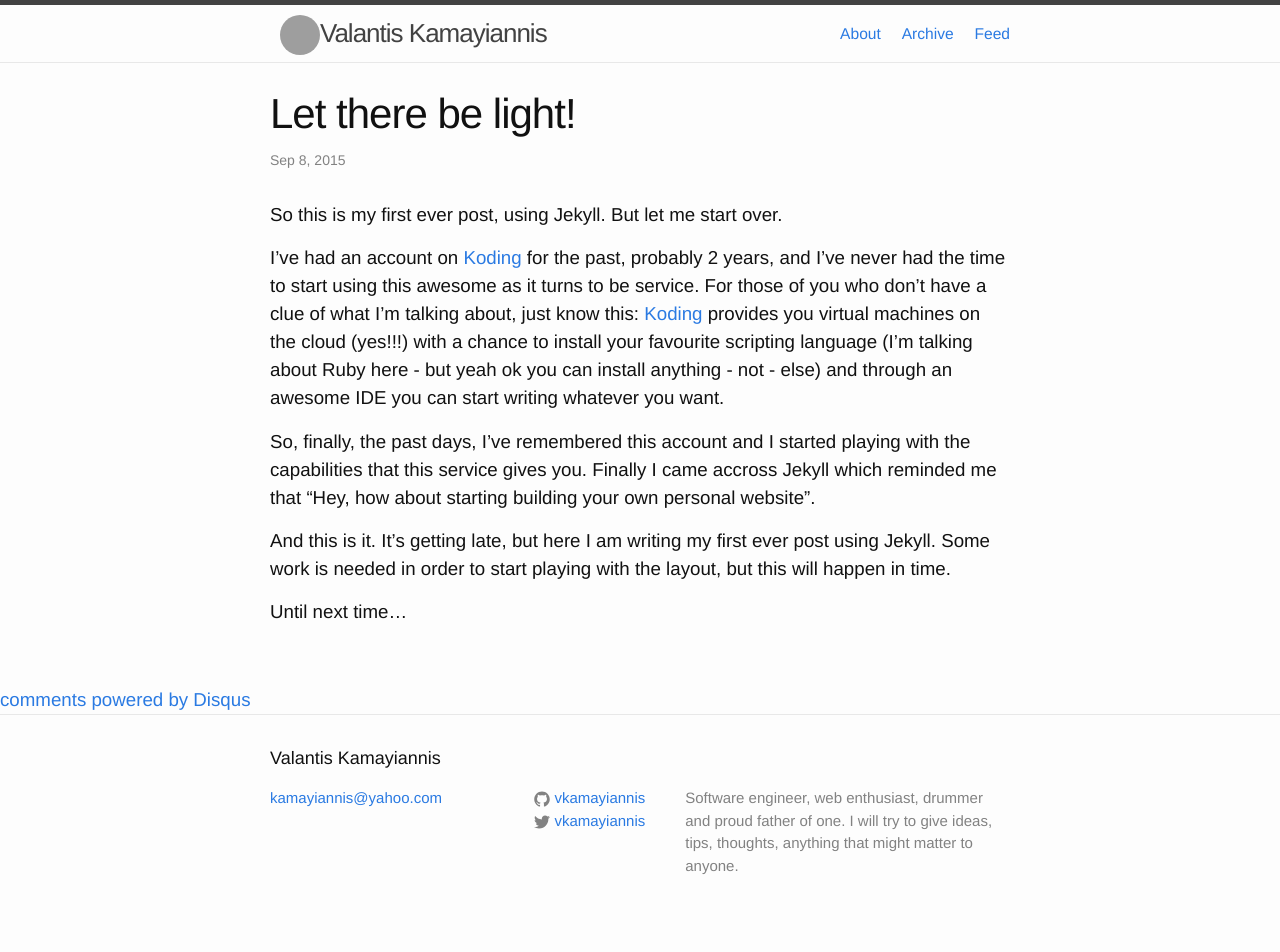
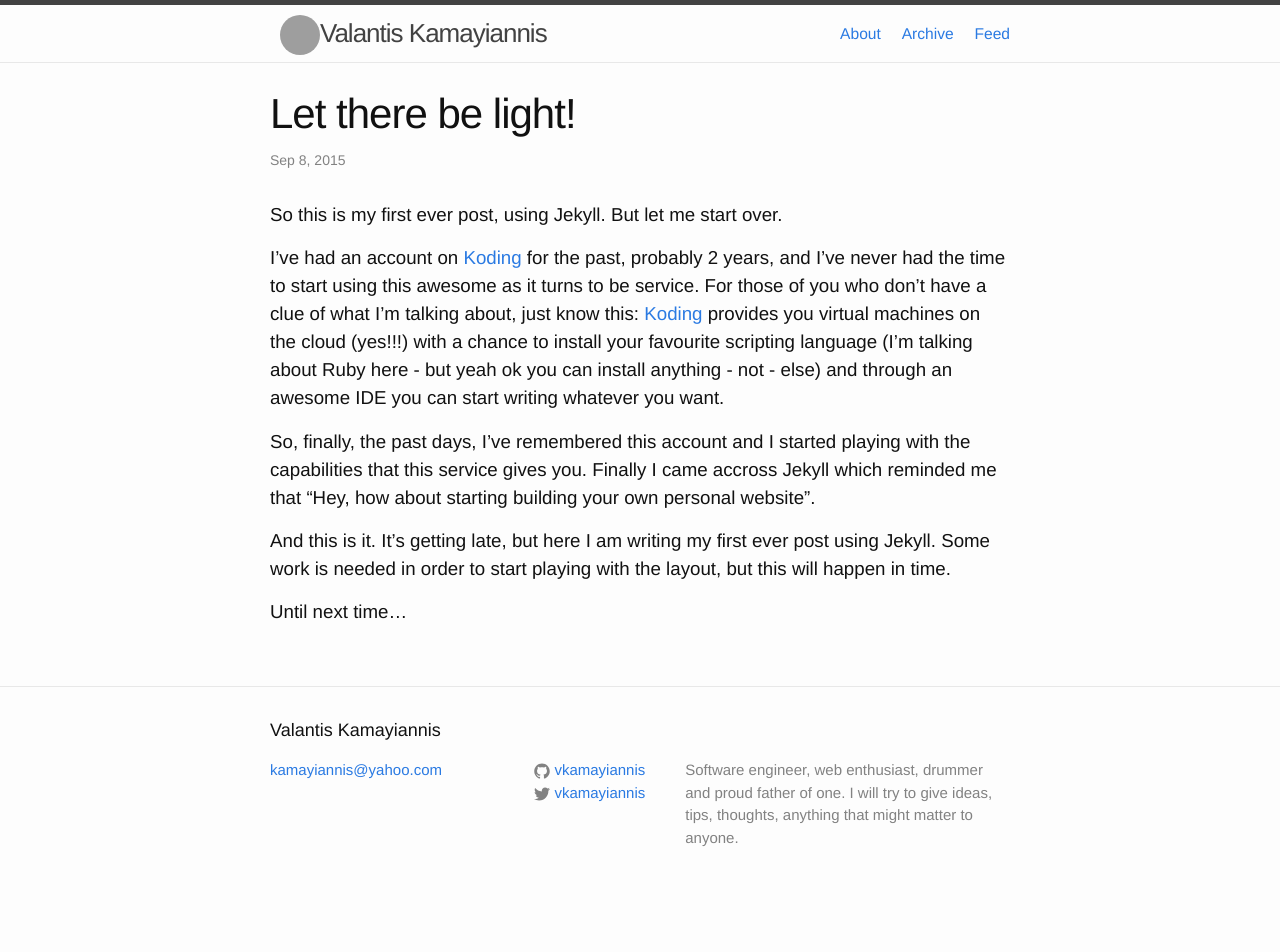
Before and after one commit to vkamayiannis/vkamayiannis.github.io, a Jekyll site: the page built from _posts/2015-09-08-let-there-be-light.markdown, in a window 1280 px wide. Built offline with Jekyll 4.4.1, drawn with Linux system fonts in a browser that asks for light colours; comment, search, counter and statistics services are not loaded; after the commit the page ends 924 px from its top, so only the background shows below that; grey boxes are pictures that could not be loaded.

Commit message:
corrected disqus comments - new js

```diff
--- a/_includes/comments.html
+++ b/_includes/comments.html
@@ -11,6 +11,5 @@
           (document.getElementsByTagName('head')[0] || document.getElementsByTagName('body')[0]).appendChild(dsq);
       })();
   </script>
-  <noscript>Please enable JavaScript to view the <a href="http://disqus.com/?ref_noscript">comments powered by Disqus.</a></noscript>
-  <a href="http://disqus.com" class="dsq-brlink">comments powered by <span class="logo-disqus">Disqus</span></a>
+  <noscript>Please enable JavaScript to view the <a href="https://disqus.com/?ref_noscript" rel="nofollow">comments powered by Disqus.</a></noscript>
 {% endif %}
```
Also changed, not shown: other parts of _includes/comments.html (+3 -3 lines).
